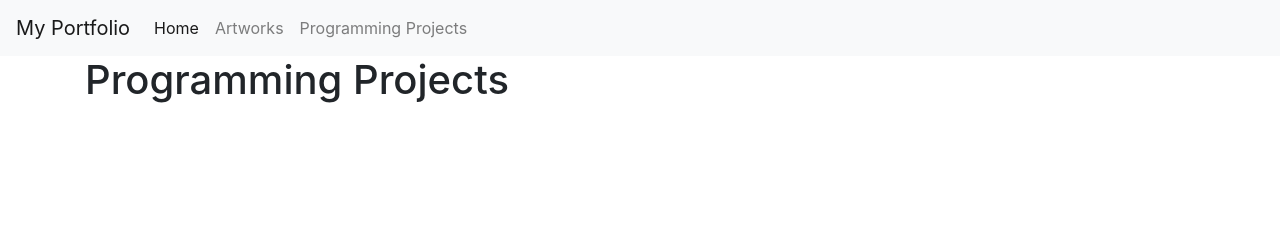
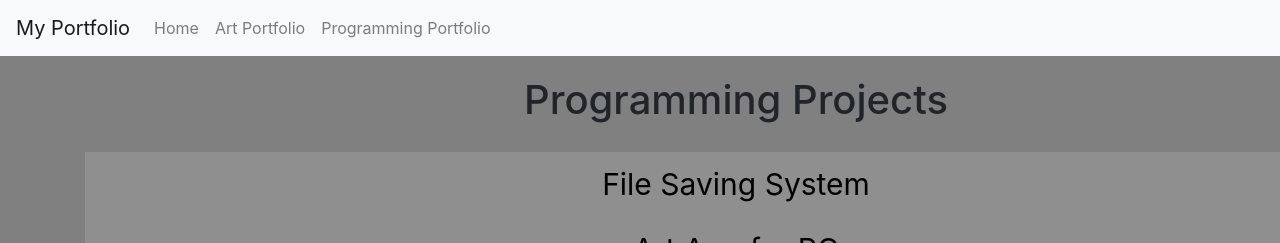
Before and after one commit to nebyui/WebAppPortfolio, a Django app: page /programming_projects/ in a window 1280 px wide; the page is wider, and only the part inside the window is pictured. Shown: the top 243 px of that part. Run offline with Django 5.2, Linux system fonts and the light colour scheme; some libraries are stand-ins or nearby versions.

Commit message:
finished web app

```diff
--- a/WebAppPortfolio/settings.py
+++ b/WebAppPortfolio/settings.py
@@ -116,7 +116,11 @@ USE_TZ = True
 # Static files (CSS, JavaScript, Images)
 # https://docs.djangoproject.com/en/5.1/howto/static-files/
 
-STATIC_URL = 'static/'
+STATIC_URL = '/static/'
+
+STATICFILES_DIRS = [
+    BASE_DIR / "static"
+]
 
 # Default primary key field type
 # https://docs.djangoproject.com/en/5.1/ref/settings/#default-auto-field
--- /dev/null
+++ b/static/styles/styles.css
@@ -0,0 +1,122 @@
+#content {
+    margin: 0 auto;
+    background-color: gray;
+}
+
+body {
+    text-align: center;
+
+}
+
+h1 {
+    padding: 20px;
+}
+
+p {
+    font-weight: bold;
+}
+
+.github-links {
+    padding-top: 10px;
+    font-size: larger;
+    font-weight: bold;
+    color: blue;
+}
+
+#gallery {
+    display: grid;
+    grid-template-columns: 1fr 6fr 1fr;
+    grid-template-rows: 1fr;
+    align-items: center;
+
+}
+
+.image-item {
+    height: 500px;
+    padding: 10px;
+}
+
+.image-title {
+    color: white;
+    padding-bottom: 10px;
+    margin: 0;
+}
+
+.image-container {
+    grid-column: 2;
+    display: grid;
+    grid-template-rows: repeat(2, auto);
+    justify-content: center;
+    align-items: center;
+    background-color: #3b3b3b;
+    text-align: center;
+}
+
+
+#previous,
+#next {
+    padding: 10px;
+    display: flex;
+    justify-content: center;
+    align-items: center;
+    width: 25%;
+    height: 25%;
+    padding: 10px;
+    border: 10px solid;
+    border-color: #454545;
+    background-color: #454545;
+    font-size: 25px;
+}
+
+#previous {
+    grid-column: 1;
+    grid-row: 1;
+    justify-self: end;
+}
+
+#next {
+    grid-column: 3;
+    grid-row: 1;
+    justify-self: start;
+}
+
+
+#accordion_section {
+    width: fit-content;
+    text-align: center;
+    padding-right: 50px;
+
+}
+
+#accordion_section p {
+    padding-right: 0px
+}
+
+/* Style the buttons that are used to open and close the accordion panel */
+.accordion {
+    background-color: #8f8f8f;
+    color: rgb(0, 0, 0);
+    cursor: pointer;
+    padding: 10px;
+    width: 100%;
+    text-align: center;
+    font-size: 30px;
+    font-family: var(--heading-font);
+    border: none;
+    outline: none;
+    transition: 0.4s;
+}
+
+/* Add a background color to the button if it is clicked on (add the .active class with JS), and when you move the mouse over it (hover) */
+.accordion:hover {
+    background-color: #a3a2a2;
+}
+
+/* Style the accordion panel. Note: hidden by default */
+.panel {
+    padding: 0 18px;
+    background-color: var(--accent4-color);
+    max-height: 0;
+    overflow: hidden;
+    transition: max-height 0.2s ease-out;
+}
--- a/webapp/templates/base.html
+++ b/webapp/templates/base.html
@@ -17,20 +17,20 @@
 
 <body>
     <nav class="navbar navbar-expand-lg navbar-light bg-light">
-        <a class="navbar-brand" href="#">My Portfolio</a>
         <button class="navbar-toggler" type="button" data-toggle="collapse" data-target="#navbarNav"
             aria-controls="navbarNav" aria-expanded="false" aria-label="Toggle navigation"><span
                 class="navbar-toggler-icon"></span></button>
+        <a class="navbar-brand" href="#">My Portfolio</a>
         <div class="collapse navbar-collapse" id="navbarNav">
             <ul class="navbar-nav">
-                <li class="nav-item active">
+                <li class="nav-item">
                     <a class="nav-link" href="{% url 'Home' %}">Home</a>
                 </li>
                 <li class="nav-item">
-                    <a class="nav-link" href="{% url 'Art Gallery' %}">Artworks</a>
+                    <a class="nav-link" href="{% url 'Art Gallery' %}">Art Portfolio</a>
                 </li>
                 <li class="nav-item">
-                    <a class="nav-link" href="{% url 'Programming Projects' %}">Programming Projects</a>
+                    <a class="nav-link" href="{% url 'Programming Projects' %}">Programming Portfolio</a>
                 </li>
             </ul>
         </div>
--- a/webapp/templates/programming_projects.html
+++ b/webapp/templates/programming_projects.html
@@ -1,9 +1,67 @@
 <!-- programming_gallery.html -->
 
-{% extends "base.html" %} {% block title %} Art Gallery {% endblock %}
+{% extends "base.html" %} {% block title %} Programming Projects {% endblock %}
+
+{% load static %}
 {% block content %}
-<h1>Programming Projects</h1>
-<div class="projects">
+<link rel="stylesheet" href="{% static 'styles/styles.css' %}">
 
-</div>
+<body id="content">
+    <div id="accordion_section">
+        <h1>Programming Projects</h1>
+        <button class="accordion">File Saving System</button>
+        <div class="panel">
+
+            <a class="github-links" href="https://github.com/nebyui/text-editor">GitHub Repository</a>
+            <iframe width="1266" height="712" src="https://www.youtube.com/embed/X37GxEtWCbo"
+                title="Long Program Demonstration 1" frameborder="0"
+                allow="accelerometer; autoplay; clipboard-write; encrypted-media; gyroscope; picture-in-picture; web-share"
+                referrerpolicy="strict-origin-when-cross-origin" allowfullscreen></iframe>
+
+            <iframe width="1266" height="712" src="https://www.youtube.com/embed/IVVtM6c2IDw"
+                title="Long Program Demonstration 2" frameborder="0"
+                allow="accelerometer; autoplay; clipboard-write; encrypted-media; gyroscope; picture-in-picture; web-share"
+                referrerpolicy="strict-origin-when-cross-origin" allowfullscreen></iframe>
+        </div>
+
+        <button class="accordion">Art App for PC</button>
+        <div class="panel">
+
+            <a class="github-links" href="https://github.com/nebyui/paint-app">GitHub Repository</a>
+            <iframe width="1266" height="712" src="https://www.youtube.com/embed/vDHuzt3ETCw"
+                title="Paint App Demonstration" frameborder="0"
+                allow="accelerometer; autoplay; clipboard-write; encrypted-media; gyroscope; picture-in-picture; web-share"
+                referrerpolicy="strict-origin-when-cross-origin" allowfullscreen></iframe>
+        </div>
+
+        <button class="accordion">Art App for Android</button>
+        <div class="panel">
+
+            <a class="github-links" href="https://github.com/nebyui/PaintMobleApp">GitHub Repository</a>
+            <iframe width="1266" height="712" src="https://www.youtube.com/embed/U0pYvlQE11k"
+                title="Mobile app demonstration" frameborder="0"
+                allow="accelerometer; autoplay; clipboard-write; encrypted-media; gyroscope; picture-in-picture; web-share"
+                referrerpolicy="strict-origin-when-cross-origin" allowfullscreen></iframe>
+        </div>
+
+    </div>
+    </div>
+</body>
+<script>
+    var acc = document.getElementsByClassName("accordion");
+    var i;
+
+    for (i = 0; i < acc.length; i++) {
+        acc[i].addEventListener("click", function () {
+            this.classList.toggle("active");
+            var panel = this.nextElementSibling;
+            if (panel.style.maxHeight) {
+                panel.style.maxHeight = null;
+            } else {
+                panel.style.maxHeight = panel.scrollHeight + "px";
+            }
+        });
+    }
+</script>
+
 {% endblock %}
--- a/webapp/views.py
+++ b/webapp/views.py
@@ -9,6 +9,7 @@ def home(request):
 
 def art_gallery(request):
     images = Image.objects.all()
+    image_data = list(images.values('image', 'title'))
     return render(request, "art_gallery.html", {"Images": images})
 
 def programming_projects(request):
```
Also changed, not shown: webapp/templates/art_gallery.html (+62 -9 lines), webapp/templates/home.html (+10 -1 lines), README.md.
